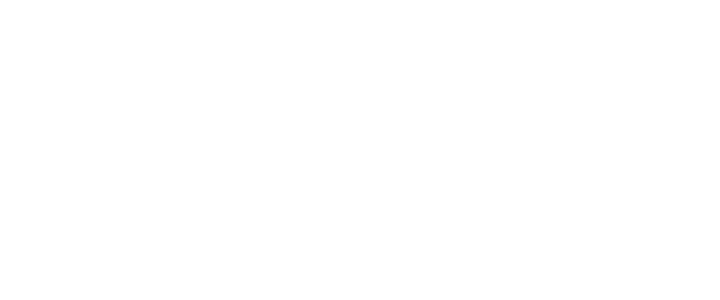
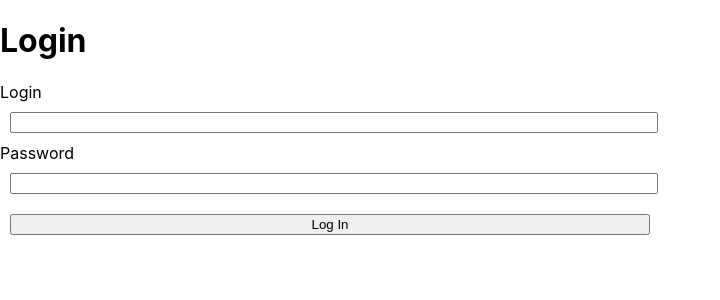
Before and after one commit to Guigan713/Star-Date, a React (Create React App) app: page / in a window 1280 px wide. Shown: the top 300 px of the page, without its empty margins (0-720 px from the left). Built offline with nearby package versions, Linux system fonts and the light colour scheme.

Commit message:
Routes in App, Login component draft + Swipe component draft

```diff
--- a/src/App.js
+++ b/src/App.js
@@ -1,10 +1,37 @@
+import React from 'react';
+import { BrowserRouter as Router, Route, Switch } from 'react-router-dom';
+
+import Login from './components/Login';
+import Swipe from './components/Swipe';
 
 import './App.css';
 
 function App() {
   return (
     <div className="App">
-
+      <Router>
+      {/* <Navbar/> */}
+      <Switch>
+        <Route exact path="/">
+          <Login />
+        </Route>
+        <Route path="/swipe">
+          <Swipe />
+        </Route>
+        {/* <Route path="/matches">
+          <MatchList />
+        </Route> */}
+        {/* <Route path="/matches/:id">
+          <MatchCard />
+        </Route> */}
+        {/* <Route path="/messages">
+          <MessageList />
+        </Route> */}
+        {/* <Route path="/messages/:match">
+          <MessageCard />
+        </Route> */}
+      </Switch>
+    </Router>
     </div>
   );
 }
--- /dev/null
+++ b/src/components/Login.css
@@ -0,0 +1,14 @@
+.login{
+    display: flex;
+    flex-direction: column;
+}
+
+input{
+    width: 50%;
+    margin: 10px;
+}
+
+button{
+    width: 50%;
+    margin: 10px;
+}
--- /dev/null
+++ b/src/components/Login.jsx
@@ -0,0 +1,17 @@
+import './Login.css';
+
+const Login = () => {
+    return (
+        <div className ="login">
+            <h1>Login</h1>
+            <div className ="loginImg"></div>
+            <label>Login</label>
+            <input className ="loginName"></input>
+            <label>Password</label>
+            <input className ="loginPassword"></input>
+            <button>Log In</button>
+        </div>
+    );
+}
+
+export default Login;
--- /dev/null
+++ b/src/components/Swipe.css
@@ -0,0 +1,20 @@
+.swipe{
+    display: flex;
+    flex-direction: column;
+    justify-content: center;
+    align-items: center;
+    text-align: center;
+}
+
+.characterImg{
+    width: 400px;
+    height: 400px;
+    background-color: pink;
+    border-radius: 10px;
+}
+
+.swipeBtn{
+    display: flex;
+    flex-direction: row;
+    justify-content: space-evenly;
+}
--- /dev/null
+++ b/src/components/Swipe.jsx
@@ -0,0 +1,56 @@
+import React from "react";
+import { useState, useEffect } from "react";
+
+import axios from 'axios';
+
+import './Swipe.css';
+
+const Swipe = () => {
+
+    // Initial State
+    const [charList, setCharList] = useState([]);
+    const [randomId, setRandomId] = useState("");
+
+    useEffect(() => {
+        // Get character list from API
+        const getCharList = () => {
+            axios
+                .get(`https://miadil.github.io/starwars-api/api/all.json`)
+                .then(response => response.data)
+                .then(data => {
+                    // console.log('My Dates', data);
+                    setCharList(data);
+                })
+            }
+        getCharList()
+    }, [randomId])
+
+    const handleClick = () => {
+        let randomInt = Math.floor(Math.random() * 87) + 1;
+        // console.log(randomInt)
+        setRandomId(randomInt)
+    }
+
+    return (
+        <div className ="swipe">
+            <h1>Swipe</h1>
+            <div className ="characterImg"></div>
+            <div className = "characterName">
+                {charList &&
+                    charList
+                    .filter( (char, index) => char.id == randomId)
+                    .map( (char, index) => <div key={index}>{char.id}:{char.name}</div>)
+                }
+            </div>
+            <div className="swipeBtn">
+                <button>Left</button>
+                <button>Right</button>
+            </div>
+
+            <button onClick={handleClick}>New character</button>
+
+        </div>
+    );
+}
+
+export default Swipe;
```
Also changed, not shown: src/components/Home.jsx (deleted, +0 -9 lines).
